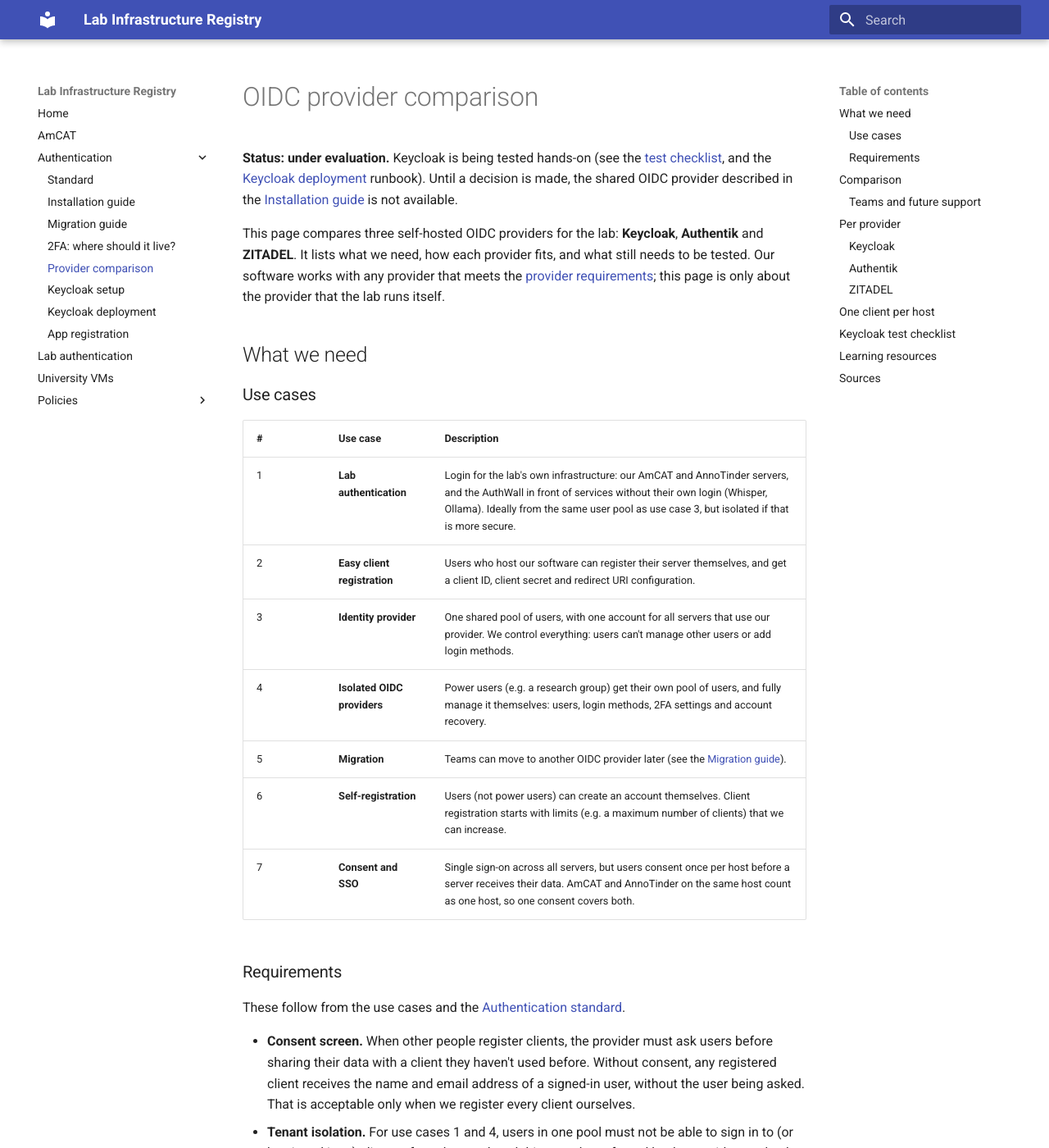
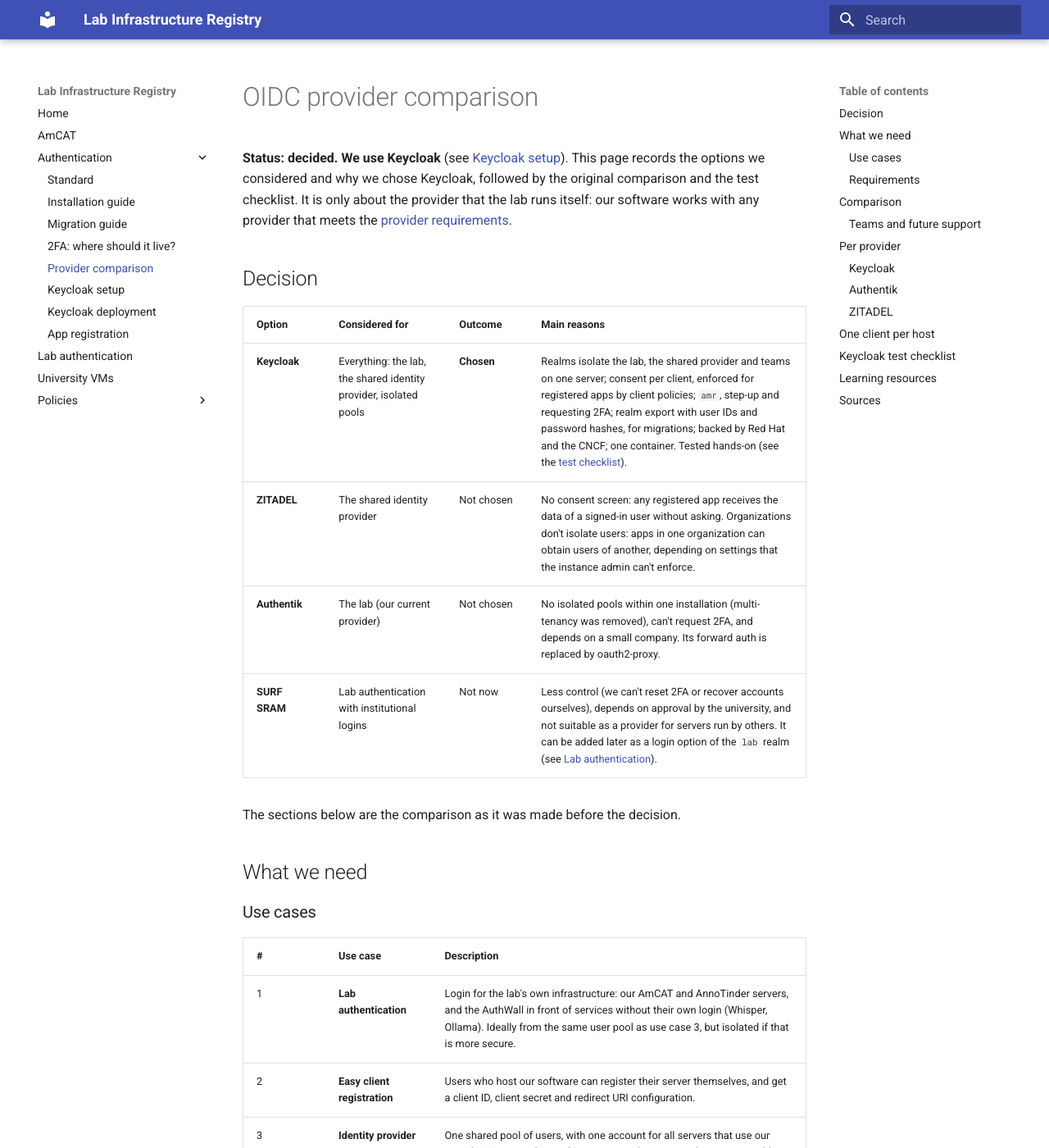
Before and after one commit to kasperwelbers/societal-analytics-lab-infra, an MkDocs documentation site: the page built from docs/auth-providers.md, in a window 1280 px wide and 1400 px high. Shown: the whole window at 82% size. Built offline with MkDocs 1.6.1 and Material for MkDocs 9.7.7, drawn with Linux system fonts in a browser that asks for light colours.

Commit message:
Docs: record the decision for Keycloak; admin access restricted for all realms
- auth-providers.md: status decided, with a table of the options that
  were considered (Keycloak, ZITADEL, Authentik, SURF SRAM) and the main
  reasons
- keycloak.md: the admin hostname is restricted to VU ranges for all
  realms (app owners use the registration site); the rights of the
  registration site's service account

Co-Authored-By: Claude Opus 5.5 <noreply@anthropic.com>
Claude-Session: https://claude.ai/code/session_019W6Pqxp2q1zbwJeh2ybKkP

```diff
--- a/docs/auth-providers.md
+++ b/docs/auth-providers.md
@@ -1,8 +1,17 @@
 # OIDC provider comparison
 
-**Status: under evaluation.** Keycloak is being tested hands-on (see the [test checklist](#keycloak-test-checklist), and the [Keycloak deployment](./keycloak-deploy.md) runbook). Until a decision is made, the shared OIDC provider described in the [Installation guide](./auth-install.md#option-1-our-shared-oidc-provider) is not available.
+**Status: decided. We use Keycloak** (see [Keycloak setup](./keycloak.md)). This page records the options we considered and why we chose Keycloak, followed by the original comparison and the test checklist. It is only about the provider that the lab runs itself: our software works with any provider that meets the [provider requirements](./auth.md#oidc-provider-requirements).
 
-This page compares three self-hosted OIDC providers for the lab: **Keycloak**, **Authentik** and **ZITADEL**. It lists what we need, how each provider fits, and what still needs to be tested. Our software works with any provider that meets the [provider requirements](./auth.md#oidc-provider-requirements); this page is only about the provider that the lab runs itself.
+## Decision
+
+| Option | Considered for | Outcome | Main reasons |
+| --- | --- | --- | --- |
+| **Keycloak** | Everything: the lab, the shared identity provider, isolated pools | **Chosen** | Realms isolate the lab, the shared provider and teams on one server; consent per client, enforced for registered apps by client policies; `amr`, step-up and requesting 2FA; realm export with user IDs and password hashes, for migrations; backed by Red Hat and the CNCF; one container. Tested hands-on (see the [test checklist](#keycloak-test-checklist)). |
+| **ZITADEL** | The shared identity provider | Not chosen | No consent screen: any registered app receives the data of a signed-in user without asking. Organizations don't isolate users: apps in one organization can obtain users of another, depending on settings that the instance admin can't enforce. |
+| **Authentik** | The lab (our current provider) | Not chosen | No isolated pools within one installation (multi-tenancy was removed), can't request 2FA, and depends on a small company. Its forward auth is replaced by oauth2-proxy. |
+| **SURF SRAM** | Lab authentication with institutional logins | Not now | Less control (we can't reset 2FA or recover accounts ourselves), depends on approval by the university, and not suitable as a provider for servers run by others. It can be added later as a login option of the `lab` realm (see [Lab authentication](./lab-auth.md)). |
+
+The sections below are the comparison as it was made before the decision.
 
 ## What we need
 
```
Also changed, not shown: docs/keycloak.md (+2 -2 lines).
